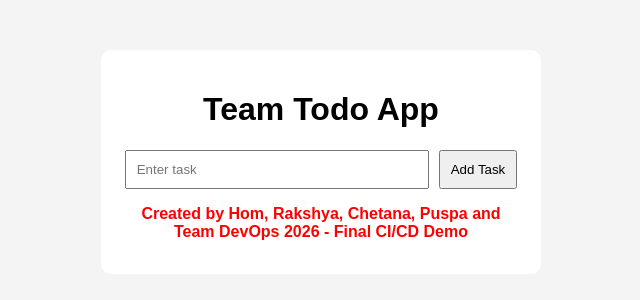
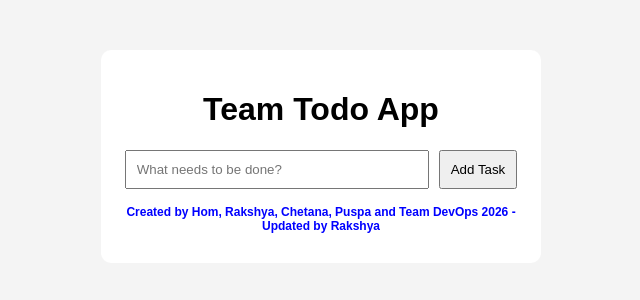
Before and after one commit to Raksha7630/ToDoAppProject, a React (Create React App) app: page / in a window 1280 px wide. Shown: the top 300 px of the page, without its empty margins (319-959 px from the left). Built offline with nearby package versions, Linux system fonts and the light colour scheme.

Commit message:
Updated by Puspa

```diff
--- a/src/App.js
+++ b/src/App.js
@@ -18,7 +18,7 @@ function App() {
 
       <input
         type="text"
-        placeholder="Enter task"
+        placeholder="What needs to be done?"
         value={task}
         onChange={(e) => setTask(e.target.value)}
       />
@@ -31,8 +31,8 @@ function App() {
         ))}
       </ul>
 
-      <h2 style={{fontSize:'16px', color:'red', textAlign:'center'}}>
-  Created by Hom, Rakshya, Chetana, Puspa and Team DevOps 2026 - Final CI/CD Demo
+      <h2 style={{fontSize:'12px', color:'blue', textAlign:'center'}}>
+  Created by Hom, Rakshya, Chetana, Puspa and Team DevOps 2026 - Updated by Rakshya
 </h2>
     </div>
   );
```
